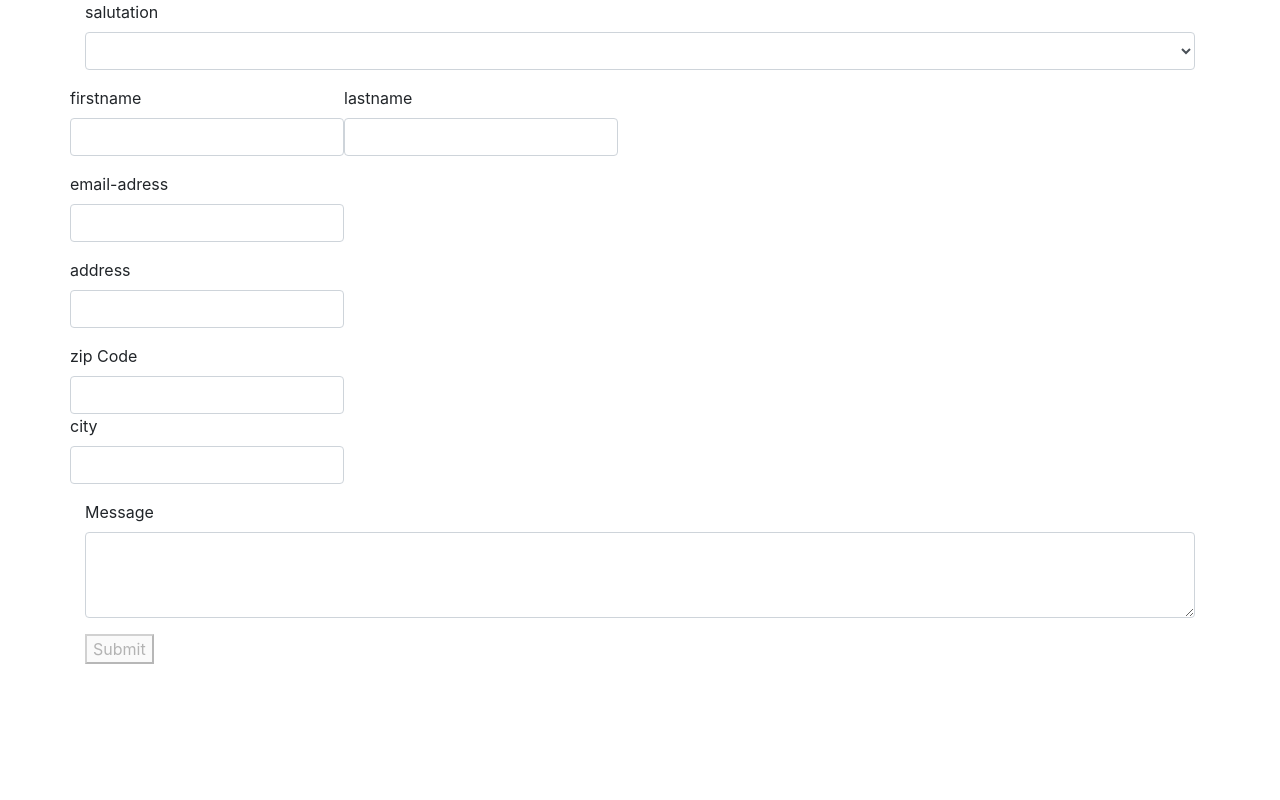
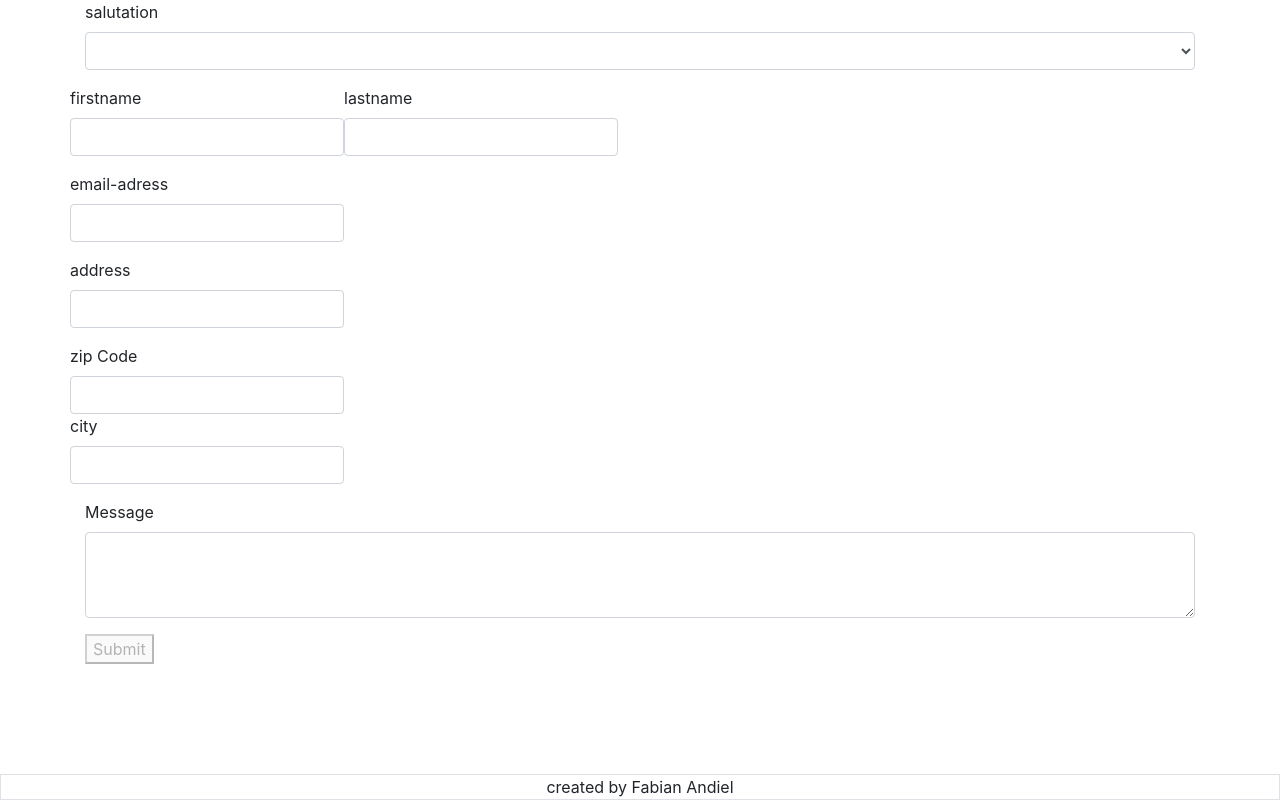
Before and after one commit to FabianAndiel1985/real_estate_asset_management-ANGUALR_BOOTSTRAP, an Angular app: page /contact in a window 1280 px wide. Built offline with nearby package versions, Linux system fonts and the light colour scheme.

Commit message:
adds footer component and styling

```diff
--- a/src/app/app.component.html
+++ b/src/app/app.component.html
@@ -11,7 +11,6 @@
 
 <router-outlet></router-outlet>
 
-
-
+<app-footer></app-footer>
 </body>
 </html>
--- a/src/app/app.module.ts
+++ b/src/app/app.module.ts
@@ -10,6 +10,7 @@
 import {HttpClientModule} from '@angular/common/http';
 import { ThankyouComponent } from './thankyou/thankyou.component';
 import { ThankYouMessageComponent } from './thankyou/thank-you-message/thank-you-message.component';
+import { FooterComponent } from './footer/footer.component';
 
 @NgModule({
   declarations: [
@@ -19,7 +20,8 @@
     GoPreviousPageDirective,
     ContactComponent,
     ThankyouComponent,
-    ThankYouMessageComponent
+    ThankYouMessageComponent,
+    FooterComponent
   ],
   imports: [
     BrowserModule,
--- /dev/null
+++ b/src/app/footer/footer.component.css
@@ -0,0 +1,6 @@
+#footer {
+	position: fixed;
+	bottom:0;
+	left:0;
+	right:0;
+}
--- /dev/null
+++ b/src/app/footer/footer.component.html
@@ -0,0 +1 @@
+<div id="footer" class="text-center border"> created by Fabian Andiel</div>
--- /dev/null
+++ b/src/app/footer/footer.component.ts
@@ -0,0 +1,15 @@
+import { Component, OnInit } from '@angular/core';
+
+@Component({
+  selector: 'app-footer',
+  templateUrl: './footer.component.html',
+  styleUrls: ['./footer.component.css']
+})
+export class FooterComponent implements OnInit {
+
+  constructor() { }
+
+  ngOnInit(): void {
+  }
+
+}
```
